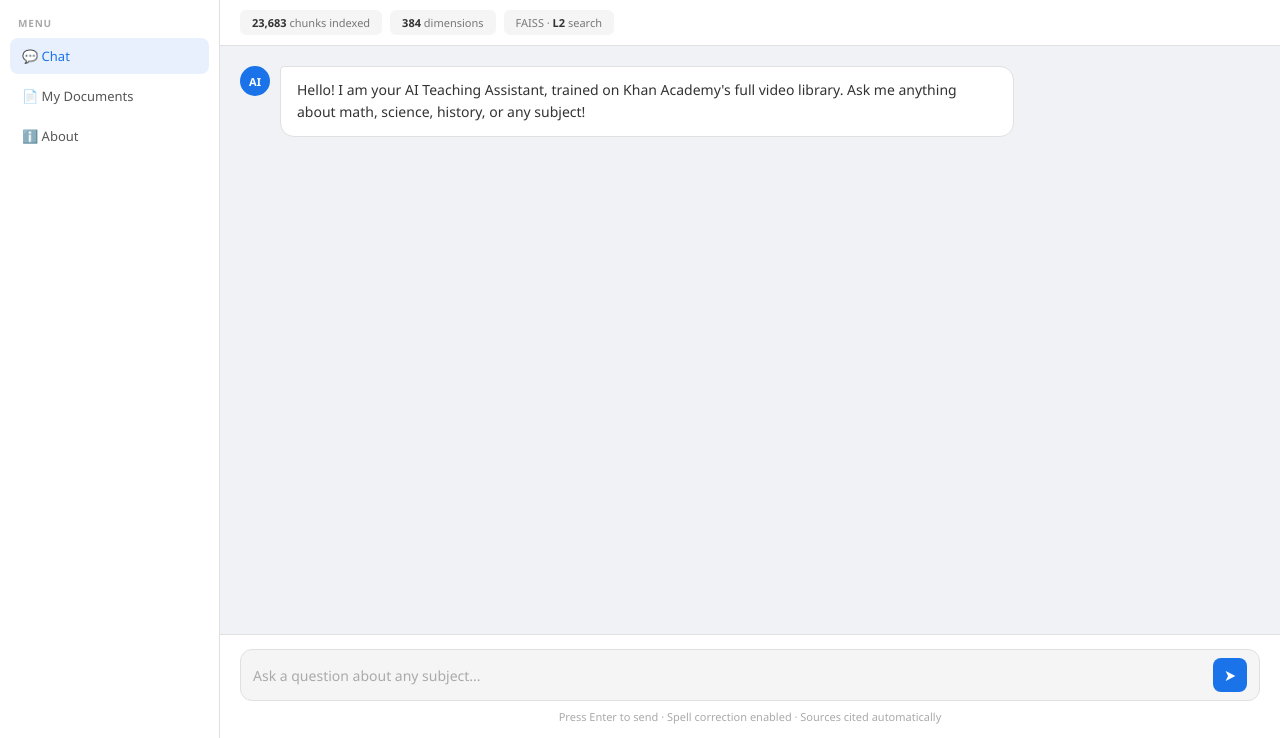
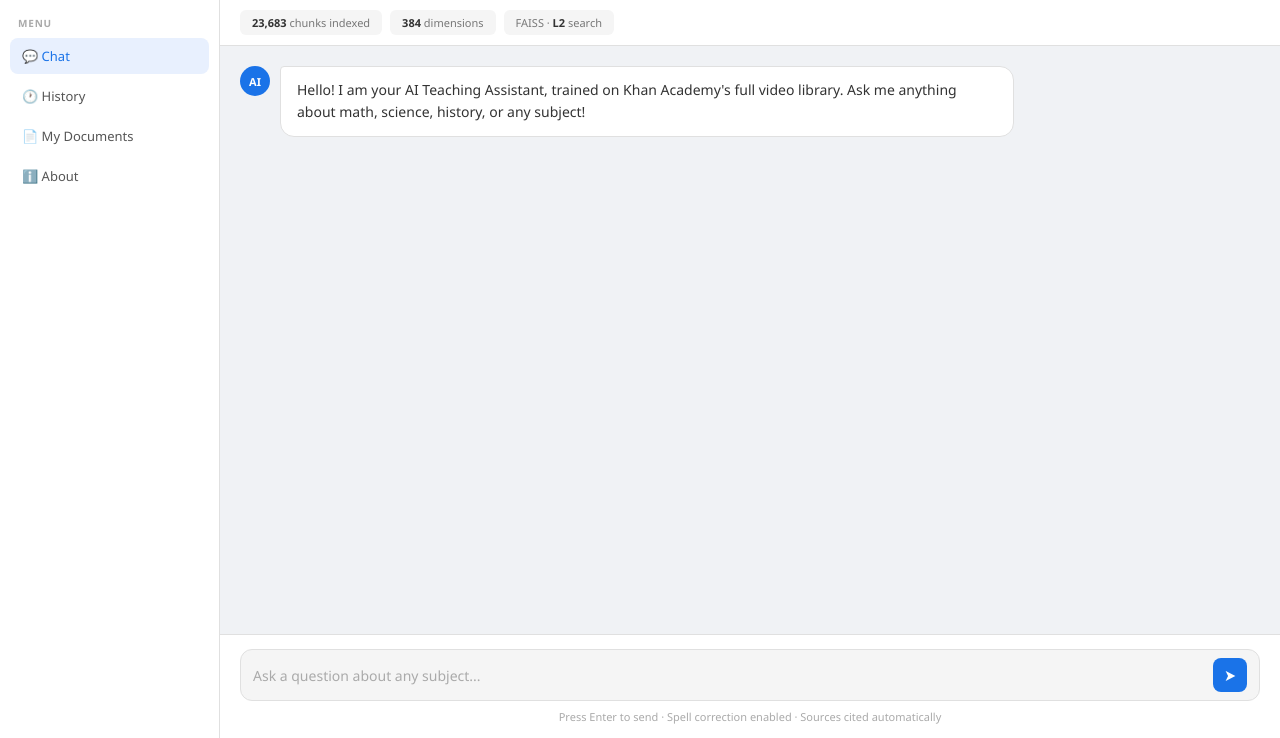
Before and after one commit to Mandeep45/rag-ai-teaching-assistant, a Flask app: page / in a window 1280 px wide. Shown: the part 62-800 px from the top of the page. Run offline with Flask 3, Linux system fonts and the light colour scheme; parts of the project's set-up code (start-up, migrations or seed data) failed here and were passed over.

Commit message:
chat-history-feature-implement

```diff
--- a/app.py
+++ b/app.py
@@ -8,8 +8,11 @@ from assistant import ask
 from document_processor import process_document
 from spell_corrector import build_vocabulary
 from dotenv import load_dotenv
+from database import init_db, save_message, get_history, get_all_sessions
+import uuid
 
 load_dotenv()
+init_db()
 
 app = Flask(__name__)
 
@@ -47,12 +50,28 @@ def ask_question():
     data = request.json
     question = data.get("question", "")
     chat_history = data.get("chat_history", [])
+    session_id = data.get("session_id") or str(uuid.uuid4())
 
     if not question:
         return jsonify({"error": "No question provided"}), 400
 
     response = ask(question, index, metadata, chat_history, vocabulary)
+
+    # save to database
+    save_message(session_id, question, response["answer"], response["sources"])
+
+    response["session_id"] = session_id
     return jsonify(response)
+
+@app.route("/history/<session_id>", methods=["GET"])
+def get_session_history(session_id):
+    history = get_history(session_id)
+    return jsonify(history)
+
+@app.route("/sessions", methods=["GET"])
+def get_sessions():
+    sessions = get_all_sessions()
+    return jsonify(sessions)
 
 @app.route("/upload", methods=["POST"])
 def upload_document():
--- a/static/app.js
+++ b/static/app.js
@@ -1,25 +1,70 @@
-let chatHistory = JSON.parse(sessionStorage.getItem("chatHistory") || "[]");
+let chatHistory = [];
+let sessionId = null; // always start fresh — no sessionStorage
 
-function restoreChatHistory() {
-    chatHistory.forEach(chat => {
-        addUserMessage(chat.question);
-        addBotMessage(chat.answer, []);
-    });
-}
 
 function showChat() {
     document.querySelectorAll(".nav-item").forEach(i => i.classList.remove("active"));
     event.target.classList.add("active");
     document.getElementById("chat-box").style.display = "flex";
+    document.getElementById("history-section").style.display = "none";
     document.getElementById("upload-section").style.display = "none";
     document.getElementById("about-section").style.display = "none";
     document.getElementById("input-bar").style.display = "block";
+}
+
+async function showHistory() {
+    document.querySelectorAll(".nav-item").forEach(i => i.classList.remove("active"));
+    event.target.classList.add("active");
+    document.getElementById("chat-box").style.display = "none";
+    document.getElementById("history-section").style.display = "flex";
+    document.getElementById("upload-section").style.display = "none";
+    document.getElementById("about-section").style.display = "none";
+    document.getElementById("input-bar").style.display = "none";
+
+    const response = await fetch("/sessions");
+    const sessions = await response.json();
+    const historyList = document.getElementById("history-list");
+
+    if (sessions.length === 0) {
+        historyList.innerHTML = "<p style='color:#888;font-size:13px;'>No conversations yet.</p>";
+        return;
+    }
+
+    historyList.innerHTML = sessions.map(s => `
+        <div onclick="loadSession('${s.session_id}')" style="padding:12px 16px; background:white; border:1px solid #e0e0e0; border-radius:10px; margin-bottom:8px; cursor:pointer; transition:background 0.15s;">
+            <div style="font-size:13px; font-weight:500; color:#333;">${s.first_question.slice(0, 50)}${s.first_question.length > 50 ? '...' : ''}</div>
+            <div style="font-size:11px; color:#888; margin-top:4px;">${s.total_messages} messages · ${s.started}</div>
+        </div>
+   `).join("");
+}
+
+async function loadSession(sid) {
+    const response = await fetch(`/history/${sid}`);
+    const history = await response.json();
+
+    document.getElementById("history-section").style.display = "none";
+    document.getElementById("chat-box").style.display = "flex";
+    document.getElementById("input-bar").style.display = "block";
+
+    const chatBox = document.getElementById("chat-box");
+    chatBox.innerHTML = "";
+    chatHistory = [];
+
+    history.forEach(chat => {
+        addUserMessage(chat.question);
+        addBotMessage(chat.answer, chat.sources);
+        chatHistory.push({question: chat.question, answer: chat.answer});
+    });
+
+    sessionId = sid;
+    sessionStorage.setItem("sessionId", sid);
 }
 
 function showUpload() {
     document.querySelectorAll(".nav-item").forEach(i => i.classList.remove("active"));
     event.target.classList.add("active");
     document.getElementById("chat-box").style.display = "none";
+    document.getElementById("history-section").style.display = "none";
     document.getElementById("upload-section").style.display = "flex";
     document.getElementById("about-section").style.display = "none";
     document.getElementById("input-bar").style.display = "none";
@@ -29,6 +74,7 @@ function showAbout() {
     document.querySelectorAll(".nav-item").forEach(i => i.classList.remove("active"));
     event.target.classList.add("active");
     document.getElementById("chat-box").style.display = "none";
+    document.getElementById("history-section").style.display = "none";
     document.getElementById("upload-section").style.display = "none";
     document.getElementById("about-section").style.display = "flex";
     document.getElementById("input-bar").style.display = "none";
@@ -60,11 +106,20 @@ async function askQuestion() {
         const response = await fetch("/ask", {
             method: "POST",
             headers: {"Content-Type": "application/json"},
-            body: JSON.stringify({question, chat_history: chatHistory})
+            body: JSON.stringify({
+                question,
+                chat_history: chatHistory,
+                session_id: sessionId
+            })
         });
 
         const data = await response.json();
         document.getElementById("typing")?.remove();
+
+        if (data.session_id) {
+            sessionId = data.session_id;
+            sessionStorage.setItem("sessionId", sessionId);
+        }
 
         const seen = new Set();
         const uniqueSources = data.sources.filter(s => {
@@ -74,9 +129,7 @@ async function askQuestion() {
         });
 
         addBotMessage(data.answer, uniqueSources);
-
         chatHistory.push({question, answer: data.answer});
-        sessionStorage.setItem("chatHistory", JSON.stringify(chatHistory));
 
     } catch (error) {
         document.getElementById("typing")?.remove();
@@ -154,7 +207,6 @@ async function uploadFile() {
 }
 
 document.addEventListener("DOMContentLoaded", () => {
-    restoreChatHistory();
     document.getElementById("question").addEventListener("keypress", function(e) {
         if (e.key === "Enter") askQuestion();
     });
--- a/templates/index.html
+++ b/templates/index.html
@@ -23,6 +23,7 @@
     <div class="sidebar">
         <div class="sidebar-title">Menu</div>
         <div class="nav-item active" onclick="showChat()">💬 Chat</div>
+        <div class="nav-item" onclick="showHistory()">🕐 History</div>
         <div class="nav-item" onclick="showUpload()">📄 My Documents</div>
         <div class="nav-item" onclick="showAbout()">ℹ️ About</div>
     </div>
@@ -42,6 +43,13 @@
                     Hello! I am your AI Teaching Assistant, trained on Khan Academy's full video library. Ask me anything about math, science, history, or any subject!
                 </div>
             </div>
+        </div>
+
+        <!-- History Section -->
+        <div id="history-section" style="display:none; flex-direction:column; padding:30px; gap:12px; flex:1; overflow-y:auto;">
+            <h2 style="font-size:18px; color:#1a73e8;">🕐 Chat History</h2>
+            <p style="font-size:13px; color:#888;">Your previous conversations are saved permanently.</p>
+            <div id="history-list"></div>
         </div>
 
         <!-- Upload Section -->
```
Also changed, not shown: database.py (added, +58 -0 lines), chat_history.db (added).
